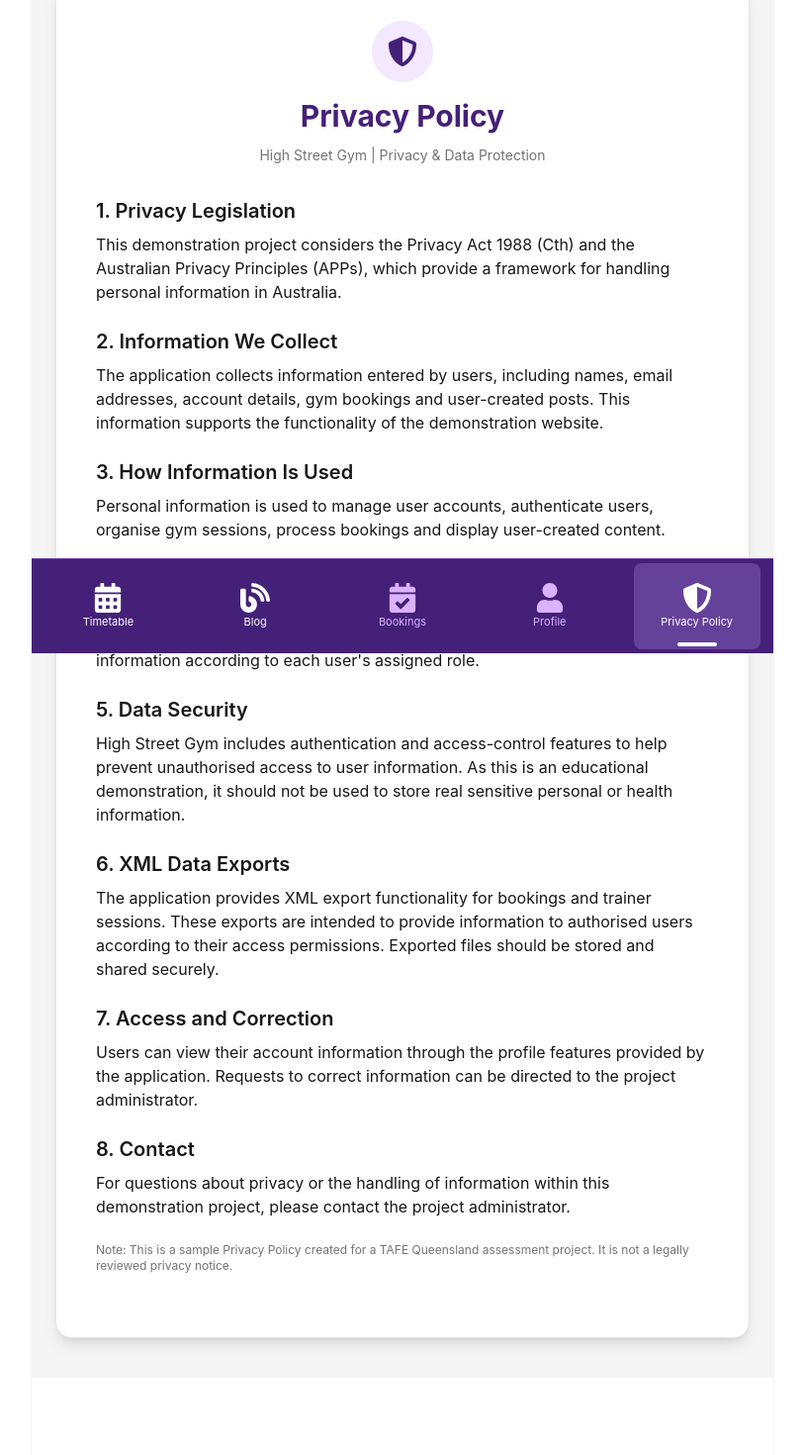
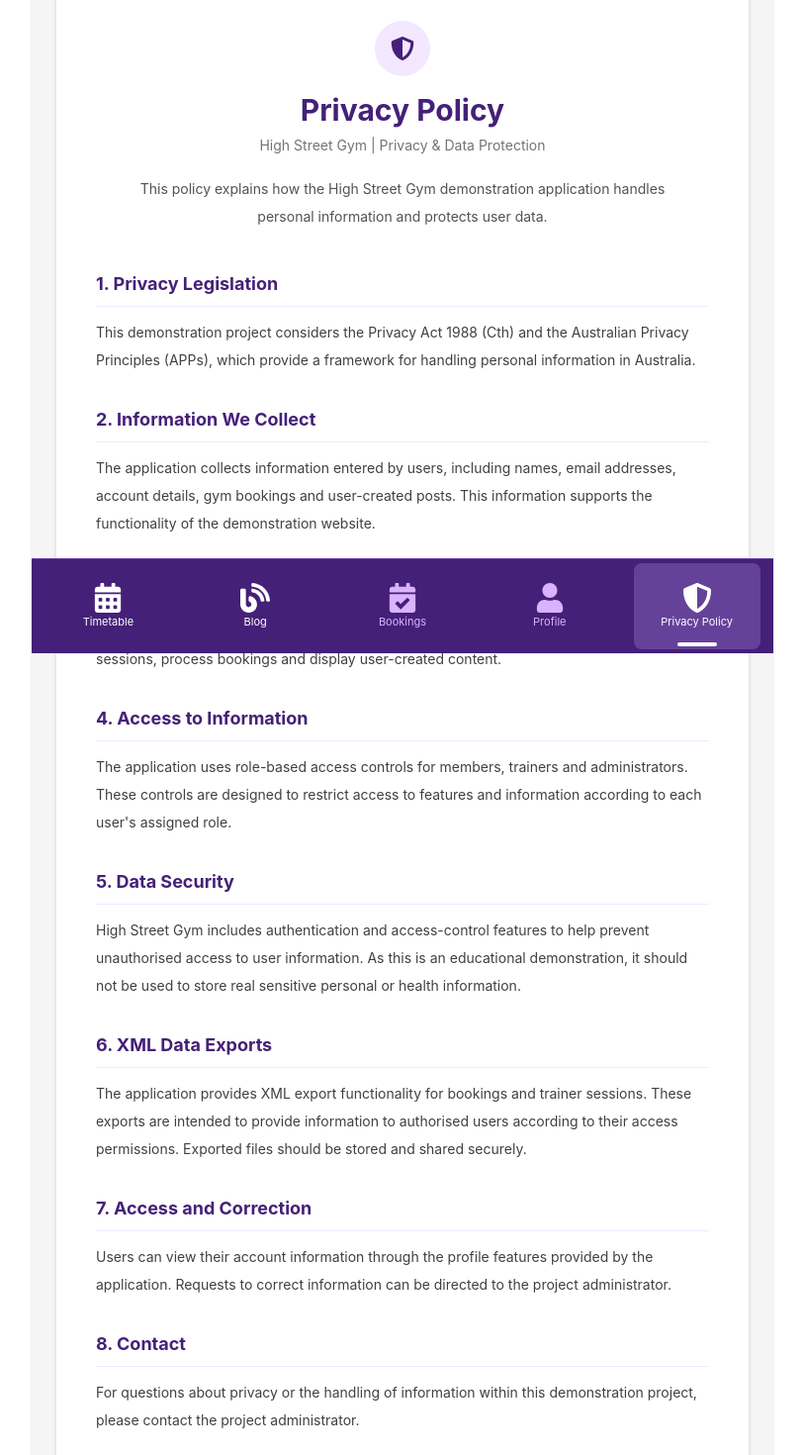
Before and after one commit to ShauryaParmar2102/High-Street-Gym, a React app in the folder frontend/: page /privacy-policy in a window 1280 px wide. Shown: the part 140-1610 px from the top of the page at 99% size, without its empty margins (233-1046 px from the left). Built offline with nearby package versions, Linux system fonts and the light colour scheme; the HTML template or start-up script is replaced by a standard one.

Commit message:
UI Improvements

```diff
--- a/frontend/src/authentication/PrivacyPolicyView.jsx
+++ b/frontend/src/authentication/PrivacyPolicyView.jsx
@@ -1,81 +1,99 @@
 
-import { Link } from "react-router";
 import { FaShieldAlt } from "react-icons/fa";
 
 // Privacy Policy page for the High Street Gym demonstration website
 export default function PrivacyPolicyView() {
     return (
-        <main className="min-h-[70vh] w-full bg-[#f5f5f5] px-6 py-10">
-            <div className="mx-auto w-full max-w-3xl rounded-2xl border border-neutral-200 bg-white p-6 text-neutral-900 shadow-lg sm:p-10">
+        <main className="min-h-screen w-full bg-[#f5f5f5] px-4 pt-8 pb-28 text-neutral-900 sm:px-6 sm:py-10">
+            <div className="mx-auto w-full max-w-3xl rounded-2xl border border-neutral-200 bg-white px-6 py-8 shadow-sm sm:px-10 sm:py-10">
 
                 {/* Privacy Policy heading and icon */}
-    <div className="mb-8 text-center">
-        <div className="mb-4 flex justify-center">
-            <div className="rounded-full bg-purple-100 p-4">
-                <FaShieldAlt className="text-3xl text-[#452078]" />
-            </div>
+                <header className="mb-10 text-center">
+
+                    {/* Privacy icon */}
+                    <div className="mx-auto mb-4 flex h-14 w-14 items-center justify-center rounded-full bg-purple-100">
+                        <FaShieldAlt className="text-2xl text-[#452078]" />
                     </div>
 
-        <h1 className="mb-3 text-3xl font-bold text-[#452078]">
+                    <h1 className="text-3xl font-bold text-[#452078]">
                         Privacy Policy
                     </h1>
 
-        <p className="text-sm text-neutral-500">
+                    <p className="mt-2 text-sm text-neutral-500">
                         High Street Gym | Privacy &amp; Data Protection
                     </p>
-    </div>
+
+                    {/* Introduction */}
+                    <p className="mx-auto mt-5 max-w-xl text-sm leading-7 text-neutral-600">
+                        This policy explains how the High Street Gym
+                        demonstration application handles personal
+                        information and protects user data.
+                    </p>
+                </header>
+
+                {/* Privacy policy sections */}
+                <div className="space-y-8">
 
                     {/* Privacy legislation */}
-                <h2 className="mb-2 text-xl font-semibold">
+                    <section>
+                        <h2 className="border-b border-purple-100 pb-2 text-lg font-bold text-[#452078]">
                             1. Privacy Legislation
                         </h2>
-                <p className="mb-6">
+                        <p className="mt-3 text-sm leading-7 text-neutral-700">
                             This demonstration project considers the Privacy
                             Act 1988 (Cth) and the Australian Privacy Principles
                             (APPs), which provide a framework for handling
                             personal information in Australia.
                         </p>
+                    </section>
 
                     {/* Information collection */}
-                <h2 className="mb-2 text-xl font-semibold">
+                    <section>
+                        <h2 className="border-b border-purple-100 pb-2 text-lg font-bold text-[#452078]">
                             2. Information We Collect
                         </h2>
-                <p className="mb-6">
+                        <p className="mt-3 text-sm leading-7 text-neutral-700">
                             The application collects information entered by
                             users, including names, email addresses, account
                             details, gym bookings and user-created posts.
                             This information supports the functionality
                             of the demonstration website.
                         </p>
+                    </section>
 
                     {/* Information usage */}
-                <h2 className="mb-2 text-xl font-semibold">
+                    <section>
+                        <h2 className="border-b border-purple-100 pb-2 text-lg font-bold text-[#452078]">
                             3. How Information Is Used
                         </h2>
-                <p className="mb-6">
+                        <p className="mt-3 text-sm leading-7 text-neutral-700">
                             Personal information is used to manage user
                             accounts, authenticate users, organise gym
                             sessions, process bookings and display
                             user-created content.
                         </p>
+                    </section>
 
                     {/* Access control */}
-                <h2 className="mb-2 text-xl font-semibold">
+                    <section>
+                        <h2 className="border-b border-purple-100 pb-2 text-lg font-bold text-[#452078]">
                             4. Access to Information
                         </h2>
-                <p className="mb-6">
+                        <p className="mt-3 text-sm leading-7 text-neutral-700">
                             The application uses role-based access controls
                             for members, trainers and administrators.
                             These controls are designed to restrict access
                             to features and information according to each
                             user's assigned role.
                         </p>
+                    </section>
 
                     {/* Data security */}
-                <h2 className="mb-2 text-xl font-semibold">
+                    <section>
+                        <h2 className="border-b border-purple-100 pb-2 text-lg font-bold text-[#452078]">
                             5. Data Security
                         </h2>
-                <p className="mb-6">
+                        <p className="mt-3 text-sm leading-7 text-neutral-700">
                             High Street Gym includes authentication and
                             access-control features to help prevent
                             unauthorised access to user information.
@@ -83,46 +101,57 @@ export default function PrivacyPolicyView() {
                             it should not be used to store real sensitive
                             personal or health information.
                         </p>
+                    </section>
 
                     {/* XML exports */}
-                <h2 className="mb-2 text-xl font-semibold">
+                    <section>
+                        <h2 className="border-b border-purple-100 pb-2 text-lg font-bold text-[#452078]">
                             6. XML Data Exports
                         </h2>
-                <p className="mb-6">
+                        <p className="mt-3 text-sm leading-7 text-neutral-700">
                             The application provides XML export functionality
                             for bookings and trainer sessions. These exports
                             are intended to provide information to authorised
                             users according to their access permissions.
                             Exported files should be stored and shared securely.
                         </p>
+                    </section>
 
                     {/* User rights */}
-                <h2 className="mb-2 text-xl font-semibold">
+                    <section>
+                        <h2 className="border-b border-purple-100 pb-2 text-lg font-bold text-[#452078]">
                             7. Access and Correction
                         </h2>
-                <p className="mb-6">
+                        <p className="mt-3 text-sm leading-7 text-neutral-700">
                             Users can view their account information through
                             the profile features provided by the application.
                             Requests to correct information can be directed
                             to the project administrator.
                         </p>
+                    </section>
 
                     {/* Contact */}
-                <h2 className="mb-2 text-xl font-semibold">
+                    <section>
+                        <h2 className="border-b border-purple-100 pb-2 text-lg font-bold text-[#452078]">
                             8. Contact
                         </h2>
-                <p className="mb-6">
+                        <p className="mt-3 text-sm leading-7 text-neutral-700">
                             For questions about privacy or the handling
                             of information within this demonstration project,
                             please contact the project administrator.
                         </p>
+                    </section>
 
-                <p className="mb-6 text-xs text-neutral-500">
+                </div>
+
+                {/* Assessment disclaimer */}
+                <div className="mt-10 rounded-lg border border-neutral-200 bg-neutral-50 p-4">
+                    <p className="text-xs leading-6 text-neutral-600">
                         Note: This is a sample Privacy Policy created
                         for a TAFE Queensland assessment project.
                         It is not a legally reviewed privacy notice.
                     </p>
-
+                </div>
 
             </div>
         </main>
--- a/frontend/src/authentication/Register.jsx
+++ b/frontend/src/authentication/Register.jsx
@@ -1,5 +1,6 @@
 import {useState, useCallback} from "react";
 import { useNavigate } from "react-router";
+import { FaUserPlus } from "react-icons/fa";
 import {fetchAPI} from "../api.mjs";
 import validator from "validator";
 
@@ -76,12 +77,22 @@ function Register() { // Creates the Register React component
                 >
 
             <div className="mb-8 text-center">
-        <h1 className="text-3xl font-bold text-neutral-900">
+
+    {/* Registration icon */}
+    <div className="mx-auto mb-4 flex h-14 w-14 items-center justify-center rounded-full bg-purple-100">
+        <FaUserPlus className="text-2xl text-[#452078]" />
+    </div>
+
+    {/* Registration heading */}
+    <h1 className="text-3xl font-bold text-[#452078]">
         Join High Street Gym
     </h1>
+
+    {/* Registration description */}
     <p className="mt-2 text-sm text-neutral-600">
         Create your account and start your fitness journey.
     </p>
+
 </div>
 
 
--- a/frontend/src/booking/BookingView.jsx
+++ b/frontend/src/booking/BookingView.jsx
@@ -2,6 +2,7 @@ import {useState, useCallback, useEffect} from "react";
 import {useNavigate} from "react-router";
 import {fetchAPI} from "../api.mjs";
 import XMLDownloadButton from "../common/XMLDownloadButton";
+import { FaCalendarCheck } from "react-icons/fa";
 
 function BookingView() {
 
@@ -141,14 +142,24 @@ useEffect(() => {
 return (
 <section className="min-h-screen bg-[#f5f5f5] text-neutral-900 px-4 sm:px-6 lg:px-8 py-6 pb-28">
 
-    {/* Page heading */}
+{/* Page heading */}
 <div className="mb-6 rounded-xl border border-neutral-200 bg-white p-5 text-center shadow-sm">
-    <h1 className="text-3xl font-bold text-neutral-900">
+
+    {/* Bookings icon */}
+    <div className="mx-auto mb-4 flex h-14 w-14 items-center justify-center rounded-full bg-purple-100">
+        <FaCalendarCheck className="text-2xl text-[#452078]" />
+    </div>
+
+    {/* Page title */}
+    <h1 className="text-3xl font-bold text-[#452078]">
         My Bookings
     </h1>
-    <p className="text-sm text-black-400 mt-1">
+
+    {/* Page description */}
+    <p className="mt-2 text-sm text-neutral-600">
         View and manage your scheduled gym sessions.
     </p>
+
 </div>
 
 {/* MEMBER XML */}
```
Also changed, not shown: frontend/src/authentication/LoginView.jsx (+18 -5 lines), frontend/src/post/BlogView.jsx (+13 -3 lines), frontend/src/profile/ProfileView.jsx (+12 -4 lines), frontend/src/sessions/MySessionsView.jsx (+46 -5 lines), frontend/src/timetable/TimetableView.jsx (+89 -23 lines). Lines whose indentation alone changed are shown as unchanged.
